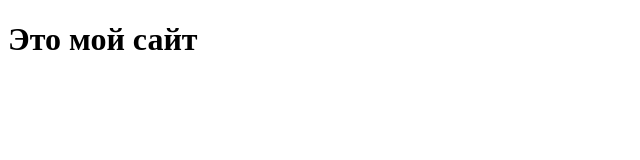
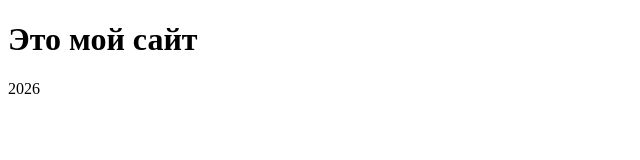
Before and after one commit to 21ISR/Nikitin, a plain HTML site: page index.html in a window 1280 px wide. Shown: the full height of the page, 0-640 px from the left. Drawn offline with Linux system fonts and the light colour scheme.

Commit message:
feature: indev

```diff
--- a/index.html
+++ b/index.html
@@ -5,5 +5,6 @@
     </head>
     <body>
         <h1>Это мой сайт</h1>
+        <footer>2026</footer>
     </body>
 </html>
```
